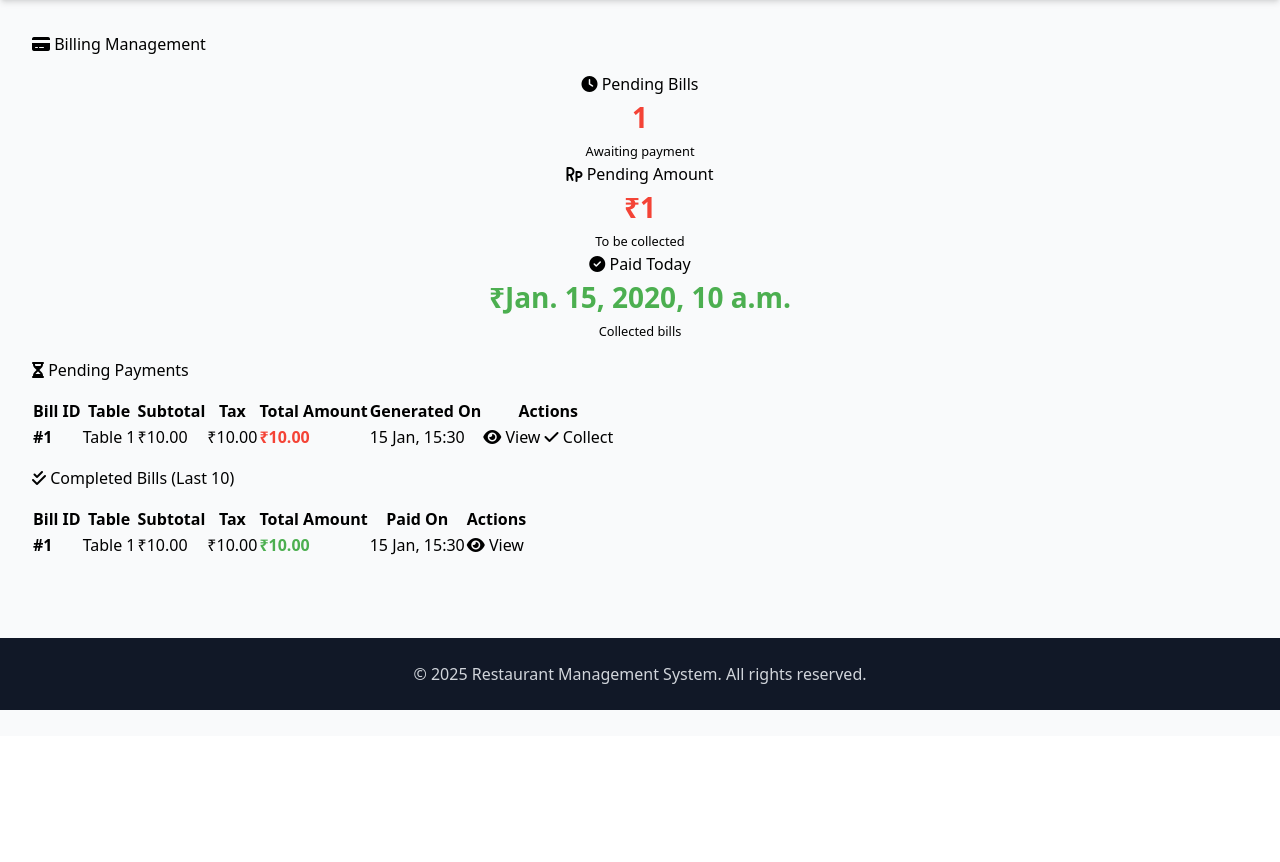
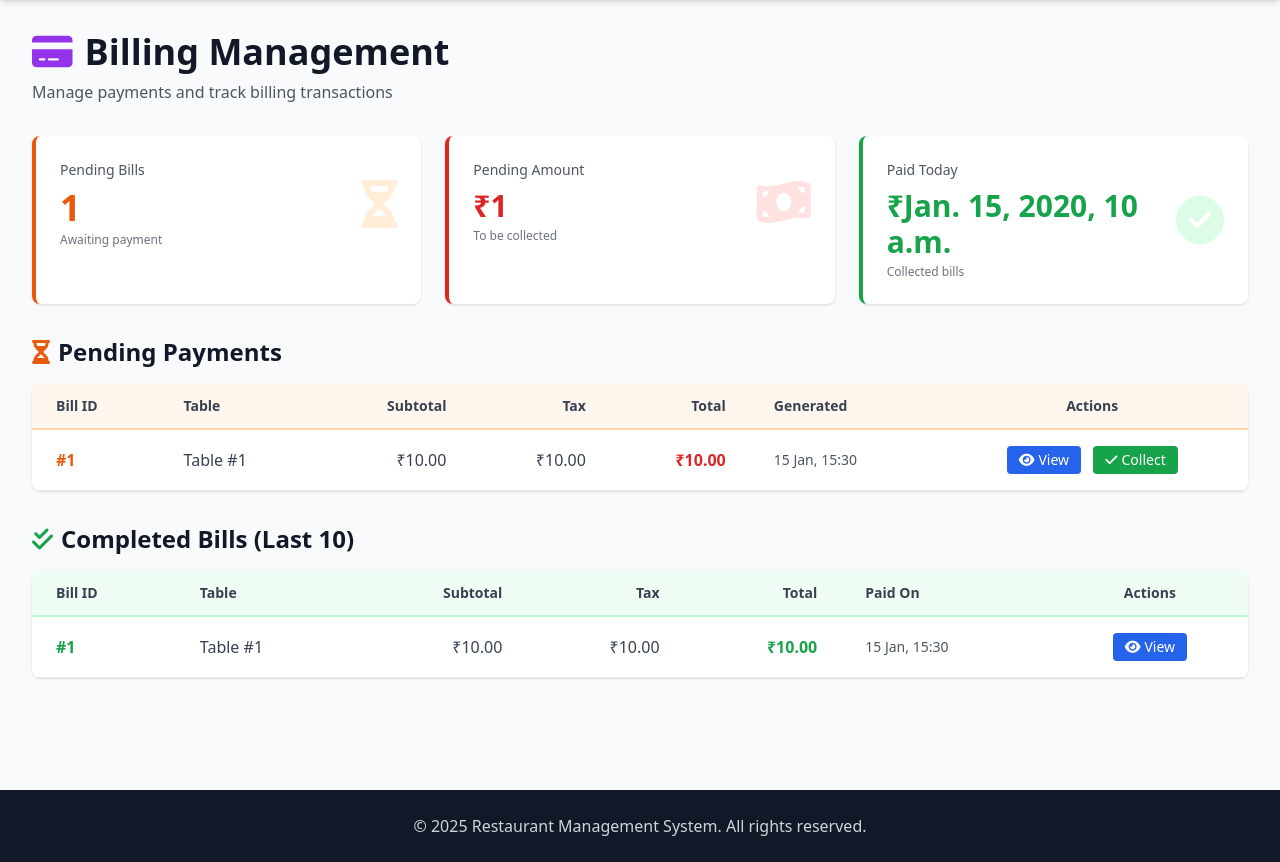
Before and after one commit to nandha2804/Restaurant_Live_Table_Order_Billing_System, a Django app: template restaurant/templates/billing/billing_dashboard.html in a window 1280 px wide. Shown: the part 64-926 px from the top of the page. Before the commit the page ends 774 px from the top, so only its background shows below. Run offline with Django 5.2, Linux system fonts and the light colour scheme; tables that the repository leaves empty hold one stand-in row (values such as "Sample post"); the template is opened without the code that fills it: values that come from a table or form of the project are taken from there, most other values are stand-ins (such as "Sample title", 1, 10 or a date in 2020); some libraries are stand-ins or nearby versions.

Commit message:
Refactor billing dashboard and create order templates for improved layout and functionality

```diff
--- a/restaurant/templates/billing/billing_dashboard.html
+++ b/restaurant/templates/billing/billing_dashboard.html
@@ -1,93 +1,94 @@
 {% extends 'base.html' %}
 
-{% block title %}Billing - Restaurant Management{% endblock %}
+{% block title %}Billing Dashboard - Restaurant POS{% endblock %}
 
 {% block content %}
-<div class="row mb-4">
-    <div class="col-md-12">
-        <h1 class="mb-4"><i class="fas fa-credit-card"></i> Billing Management</h1>
-    </div>
+<div class="mb-8">
+    <h1 class="text-4xl font-bold text-gray-900">
+        <i class="fas fa-credit-card text-purple-600 mr-3"></i>Billing Management
+    </h1>
+    <p class="text-gray-600 mt-2">Manage payments and track billing transactions</p>
 </div>
 
 <!-- KPI Cards -->
-<div class="row mb-4">
-    <div class="col-md-4">
-        <div class="card text-center">
-            <div class="card-body">
-                <h5 class="card-title"><i class="fas fa-clock"></i> Pending Bills</h5>
-                <p class="card-text" style="font-size: 28px; font-weight: bold; color: #f44336;">{{ pending_bills.count }}</p>
-                <small class="text-muted">Awaiting payment</small>
+<div class="grid grid-cols-1 md:grid-cols-3 gap-6 mb-8">
+    <div class="bg-white rounded-lg shadow p-6 border-l-4 border-orange-600">
+        <div class="flex items-center justify-between">
+            <div>
+                <p class="text-gray-600 text-sm font-medium">Pending Bills</p>
+                <p class="text-4xl font-bold text-orange-600 mt-2">{{ pending_bills.count }}</p>
+                <p class="text-xs text-gray-500 mt-1">Awaiting payment</p>
+            </div>
+            <i class="fas fa-hourglass-half text-5xl text-orange-100"></i>
         </div>
     </div>
+    <div class="bg-white rounded-lg shadow p-6 border-l-4 border-red-600">
+        <div class="flex items-center justify-between">
+            <div>
+                <p class="text-gray-600 text-sm font-medium">Pending Amount</p>
+                <p class="text-3xl font-bold text-red-600 mt-2">₹{{ total_pending }}</p>
+                <p class="text-xs text-gray-500 mt-1">To be collected</p>
             </div>
-    <div class="col-md-4">
-        <div class="card text-center">
-            <div class="card-body">
-                <h5 class="card-title"><i class="fas fa-rupiah-sign"></i> Pending Amount</h5>
-                <p class="card-text" style="font-size: 28px; font-weight: bold; color: #f44336;">₹{{ total_pending }}</p>
-                <small class="text-muted">To be collected</small>
+            <i class="fas fa-money-bill-wave text-5xl text-red-100"></i>
         </div>
     </div>
+    <div class="bg-white rounded-lg shadow p-6 border-l-4 border-green-600">
+        <div class="flex items-center justify-between">
+            <div>
+                <p class="text-gray-600 text-sm font-medium">Paid Today</p>
+                <p class="text-3xl font-bold text-green-600 mt-2">₹{{ total_paid_today }}</p>
+                <p class="text-xs text-gray-500 mt-1">Collected bills</p>
             </div>
-    <div class="col-md-4">
-        <div class="card text-center">
-            <div class="card-body">
-                <h5 class="card-title"><i class="fas fa-check-circle"></i> Paid Today</h5>
-                <p class="card-text" style="font-size: 28px; font-weight: bold; color: #4caf50;">₹{{ total_paid_today }}</p>
-                <small class="text-muted">Collected bills</small>
-            </div>
+            <i class="fas fa-check-circle text-5xl text-green-100"></i>
         </div>
     </div>
 </div>
 
 <!-- Pending Payments -->
-<div class="row mb-4">
-    <div class="col-md-12">
-        <h3 class="mb-3"><i class="fas fa-hourglass-half"></i> Pending Payments</h3>
-    </div>
-</div>
-
-<div class="row mb-4">
-    <div class="col-md-12">
-        <div class="card">
-            <div class="table-responsive">
-                <table class="table table-hover mb-0">
-                    <thead class="table-light">
+<div class="mb-8">
+    <h2 class="text-2xl font-bold text-gray-900 mb-4">
+        <i class="fas fa-hourglass-half text-orange-600 mr-2"></i>Pending Payments
+    </h2>
+    <div class="bg-white rounded-lg shadow overflow-hidden">
+        <div class="overflow-x-auto">
+            <table class="w-full">
+                <thead class="bg-orange-50 border-b-2 border-orange-200">
                     <tr>
-                            <th>Bill ID</th>
-                            <th>Table</th>
-                            <th>Subtotal</th>
-                            <th>Tax</th>
-                            <th>Total Amount</th>
-                            <th>Generated On</th>
-                            <th>Actions</th>
+                        <th class="px-6 py-3 text-left text-sm font-semibold text-gray-700">Bill ID</th>
+                        <th class="px-6 py-3 text-left text-sm font-semibold text-gray-700">Table</th>
+                        <th class="px-6 py-3 text-right text-sm font-semibold text-gray-700">Subtotal</th>
+                        <th class="px-6 py-3 text-right text-sm font-semibold text-gray-700">Tax</th>
+                        <th class="px-6 py-3 text-right text-sm font-semibold text-gray-700">Total</th>
+                        <th class="px-6 py-3 text-left text-sm font-semibold text-gray-700">Generated</th>
+                        <th class="px-6 py-3 text-center text-sm font-semibold text-gray-700">Actions</th>
                     </tr>
                 </thead>
                 <tbody>
                     {% for bill in pending_bills %}
-                        <tr>
-                            <td><strong>#{{ bill.id }}</strong></td>
-                            <td>Table {{ bill.table.table_number }}</td>
-                            <td>₹{{ bill.subtotal }}</td>
-                            <td>₹{{ bill.tax_amount }}</td>
-                            <td><strong style="color: #f44336;">₹{{ bill.total_amount }}</strong></td>
-                            <td>{{ bill.created_at|date:"d M, H:i" }}</td>
-                            <td>
-                                <a href="{% url 'bill-detail' bill.id %}" class="btn btn-sm btn-info">
-                                    <i class="fas fa-eye"></i> View
+                    <tr class="border-b border-gray-200 hover:bg-orange-50 transition">
+                        <td class="px-6 py-4 font-bold text-orange-600">#{{ bill.id }}</td>
+                        <td class="px-6 py-4 text-gray-700">Table #{{ bill.table.table_number }}</td>
+                        <td class="px-6 py-4 text-right text-gray-700">₹{{ bill.subtotal }}</td>
+                        <td class="px-6 py-4 text-right text-gray-700">₹{{ bill.tax_amount }}</td>
+                        <td class="px-6 py-4 text-right font-bold text-red-600">₹{{ bill.total_amount }}</td>
+                        <td class="px-6 py-4 text-sm text-gray-600">{{ bill.created_at|date:"d M, H:i" }}</td>
+                        <td class="px-6 py-4 text-center space-x-2">
+                            <a href="{% url 'bill-detail' bill.id %}" class="inline-block bg-blue-600 text-white px-3 py-1 rounded text-sm font-medium hover:bg-blue-700 transition">
+                                <i class="fas fa-eye mr-1"></i>View
                             </a>
                             <form method="post" action="{% url 'mark-paid' bill.id %}" style="display: inline;">
                                 {% csrf_token %}
-                                    <button type="submit" class="btn btn-sm btn-success" onclick="return confirm('Mark bill as paid?')">
-                                        <i class="fas fa-check"></i> Collect
+                                <button type="submit" class="bg-green-600 text-white px-3 py-1 rounded text-sm font-medium hover:bg-green-700 transition" onclick="return confirm('Mark bill as paid?')">
+                                    <i class="fas fa-check mr-1"></i>Collect
                                 </button>
                             </form>
                         </td>
                     </tr>
                     {% empty %}
                     <tr>
-                            <td colspan="7" class="text-center text-muted py-4">
-                                <i class="fas fa-check-circle"></i> No pending bills
+                        <td colspan="7" class="px-6 py-12 text-center">
+                            <i class="fas fa-check-circle text-4xl text-green-300 mb-3 block"></i>
+                            <p class="text-gray-500">No pending bills</p>
                         </td>
                     </tr>
                     {% endfor %}
@@ -96,49 +97,47 @@
         </div>
     </div>
 </div>
-</div>
 
 <!-- Completed Bills -->
-<div class="row mb-4">
-    <div class="col-md-12">
-        <h3 class="mb-3"><i class="fas fa-check-double"></i> Completed Bills (Last 10)</h3>
-    </div>
-</div>
-
-<div class="row">
-    <div class="col-md-12">
-        <div class="card">
-            <div class="table-responsive">
-                <table class="table table-hover mb-0">
-                    <thead class="table-light">
+<div class="mb-8">
+    <h2 class="text-2xl font-bold text-gray-900 mb-4">
+        <i class="fas fa-check-double text-green-600 mr-2"></i>Completed Bills (Last 10)
+    </h2>
+    <div class="bg-white rounded-lg shadow overflow-hidden">
+        <div class="overflow-x-auto">
+            <table class="w-full">
+                <thead class="bg-green-50 border-b-2 border-green-200">
                     <tr>
-                            <th>Bill ID</th>
-                            <th>Table</th>
-                            <th>Subtotal</th>
-                            <th>Tax</th>
-                            <th>Total Amount</th>
-                            <th>Paid On</th>
-                            <th>Actions</th>
+                        <th class="px-6 py-3 text-left text-sm font-semibold text-gray-700">Bill ID</th>
+                        <th class="px-6 py-3 text-left text-sm font-semibold text-gray-700">Table</th>
+                        <th class="px-6 py-3 text-right text-sm font-semibold text-gray-700">Subtotal</th>
+                        <th class="px-6 py-3 text-right text-sm font-semibold text-gray-700">Tax</th>
+                        <th class="px-6 py-3 text-right text-sm font-semibold text-gray-700">Total</th>
+                        <th class="px-6 py-3 text-left text-sm font-semibold text-gray-700">Paid On</th>
+                        <th class="px-6 py-3 text-center text-sm font-semibold text-gray-700">Actions</th>
                     </tr>
                 </thead>
                 <tbody>
                     {% for bill in paid_bills %}
-                        <tr>
-                            <td><strong>#{{ bill.id }}</strong></td>
-                            <td>Table {{ bill.table.table_number }}</td>
-                            <td>₹{{ bill.subtotal }}</td>
-                            <td>₹{{ bill.tax_amount }}</td>
-                            <td><strong style="color: #4caf50;">₹{{ bill.total_amount }}</strong></td>
-                            <td>{{ bill.paid_at|date:"d M, H:i" }}</td>
-                            <td>
-                                <a href="{% url 'bill-detail' bill.id %}" class="btn btn-sm btn-info">
-                                    <i class="fas fa-eye"></i> View
+                    <tr class="border-b border-gray-200 hover:bg-green-50 transition">
+                        <td class="px-6 py-4 font-bold text-green-600">#{{ bill.id }}</td>
+                        <td class="px-6 py-4 text-gray-700">Table #{{ bill.table.table_number }}</td>
+                        <td class="px-6 py-4 text-right text-gray-700">₹{{ bill.subtotal }}</td>
+                        <td class="px-6 py-4 text-right text-gray-700">₹{{ bill.tax_amount }}</td>
+                        <td class="px-6 py-4 text-right font-bold text-green-600">₹{{ bill.total_amount }}</td>
+                        <td class="px-6 py-4 text-sm text-gray-600">{{ bill.paid_at|date:"d M, H:i" }}</td>
+                        <td class="px-6 py-4 text-center">
+                            <a href="{% url 'bill-detail' bill.id %}" class="inline-block bg-blue-600 text-white px-3 py-1 rounded text-sm font-medium hover:bg-blue-700 transition">
+                                <i class="fas fa-eye mr-1"></i>View
                             </a>
                         </td>
                     </tr>
                     {% empty %}
                     <tr>
-                            <td colspan="7" class="text-center text-muted py-4">No completed bills</td>
+                        <td colspan="7" class="px-6 py-12 text-center">
+                            <i class="fas fa-inbox text-4xl text-gray-300 mb-3 block"></i>
+                            <p class="text-gray-500">No completed bills</p>
+                        </td>
                     </tr>
                     {% endfor %}
                 </tbody>
@@ -146,5 +145,4 @@
         </div>
     </div>
 </div>
-</div>
 {% endblock %}
```
Also changed, not shown: restaurant/templates/dashboard/tables.html (+75 -43 lines), restaurant/templates/orders/create_order.html (+136 -89 lines). Lines whose indentation alone changed are shown as unchanged.
